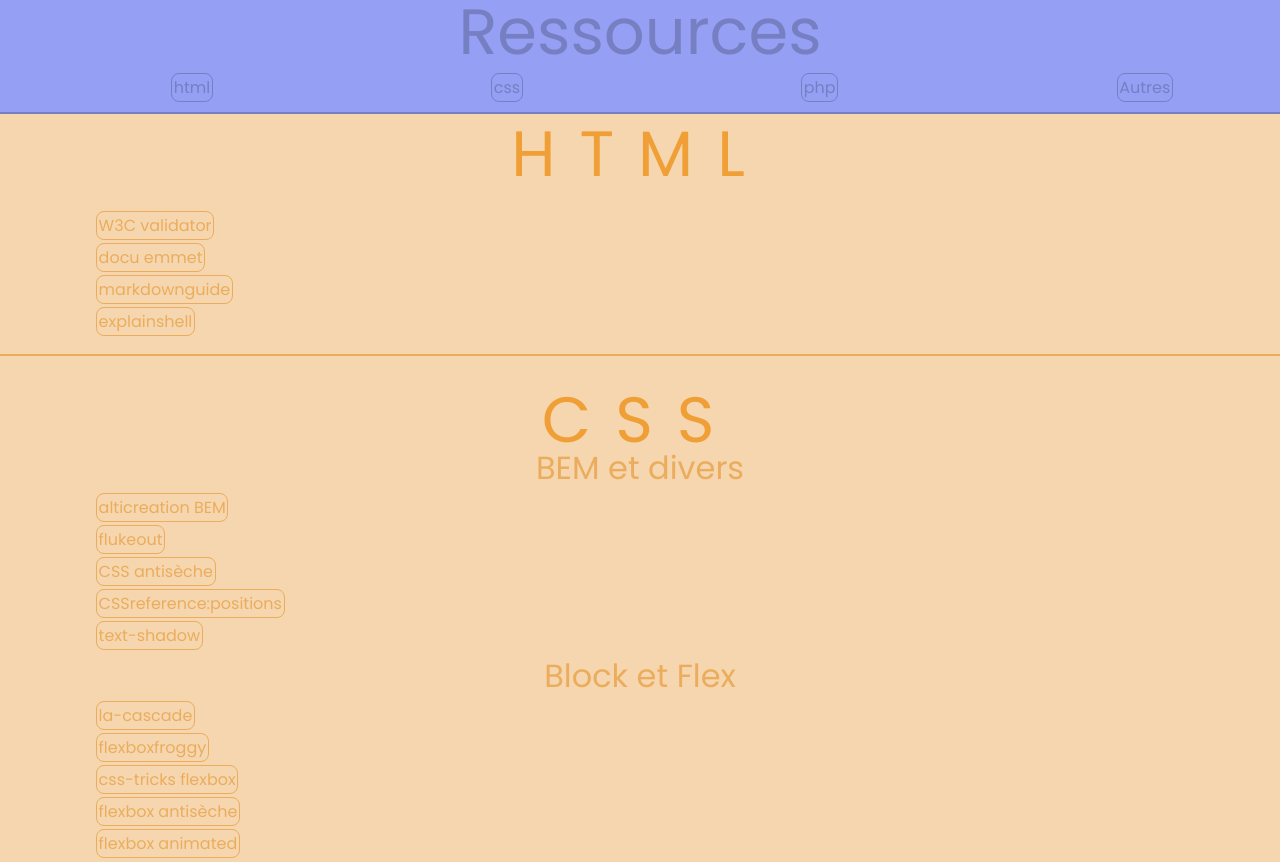
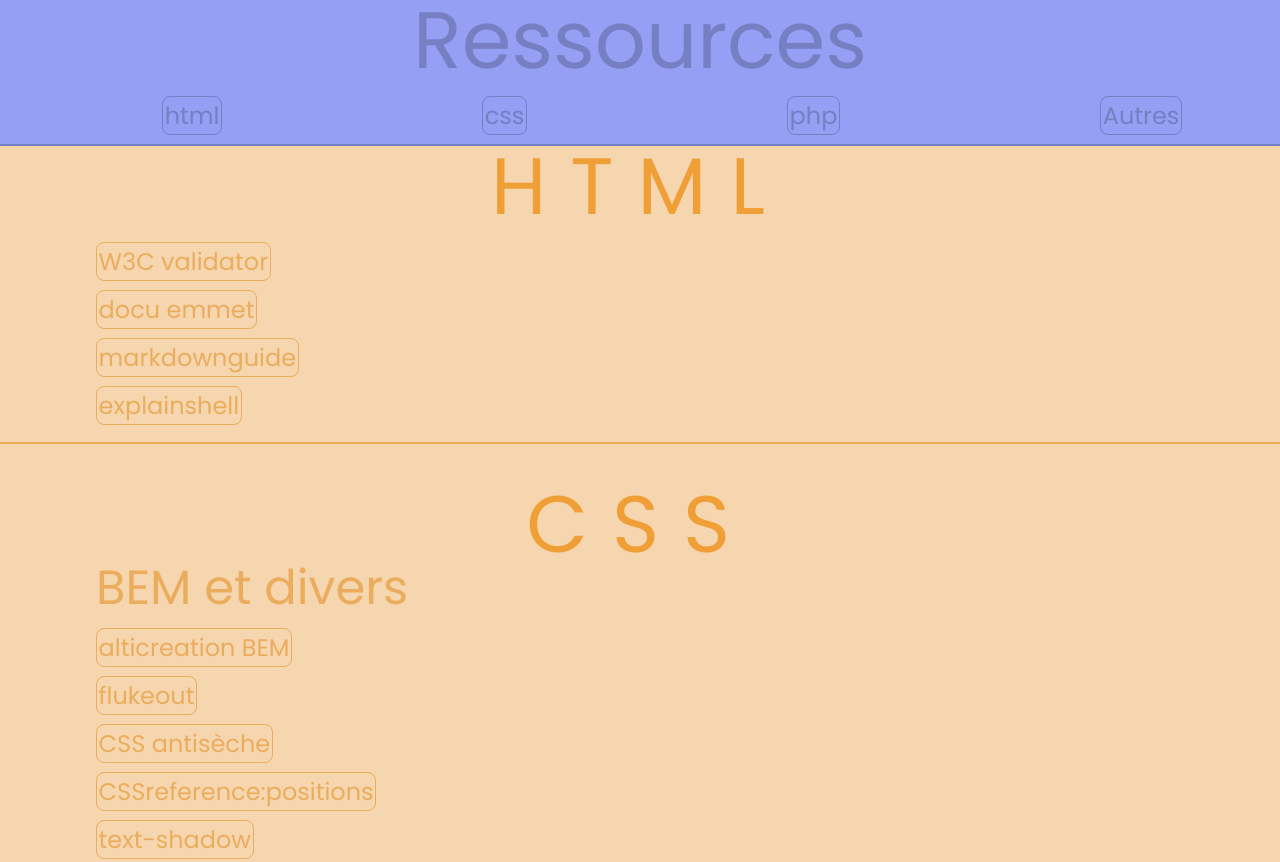
Before and after one commit to BlueHanae/ressources, a plain HTML site: page index.html in a window 1280 px wide. Shown: the top 862 px of the page. Drawn offline with Linux system fonts and the light colour scheme.

Commit message:
augmentation taille font pour 1000px et plus, ancre pas tout à fait au point mais là

```diff
--- a/css/style.css
+++ b/css/style.css
@@ -119,6 +119,10 @@ li{
     text-align: left;
     padding-left: 4rem;
 }
+h2{
+    text-align: left;
+    padding-left: 6rem;
+}
 p{
     padding-left: 3rem;
 }
@@ -128,6 +132,17 @@ p{
 }
 @media (min-width: 1200px) /*desktop*/
 {
-
+li{
+    padding-top: .5rem;
+}
+body{
+    font-size: 1.5rem;
+}
+h1{
+    font-size: 5rem;
+}
+h2{
+    font-size: 3rem;
+}
 }
 /* Dark Theme */
--- a/index.html
+++ b/index.html
@@ -17,18 +17,18 @@
         <h1 class="main-header__title">Ressources</h1>
         <nav>
             <ul class="main-header__nav">
-                <li><a href="#html">html</a></li>
-                <li><a href="#css">css</a></li>
-                <li><a href="#php">php</a></li>
-                <li><a href="#autre">Autres</a></li>
+                <li><a href="#html-anchor">html</a></li>
+                <li><a href="#css-anchor">css</a></li>
+                <li><a href="#php-anchor">php</a></li>
+                <li><a href="#autre-anchor">Autres</a></li>
             </ul>
         </nav>
     </header>
 
     <section class="html">
         <header class="html__header">
+            <a class="anchor" id="html-anchor"></a>
             <h1> HTML </h1>
-            <a class="anchor"></a>
         </header>
                 <ul>
                     <li><a href="https://validator.w3.org/" target="_blank">W3C validator</a></li>
@@ -39,7 +39,7 @@
     </section>
     <section class="css">
         <header class="css__header">
-            <a class="anchor"></a>
+            <a class="anchor" id="css-anchor"></a>
             <h1> CSS </h1>
         </header>
             <h2>BEM et divers</h2>
@@ -68,7 +68,7 @@
     </section>
     <section class="php">
         <header class="php__header">
-            <a class="anchor"></a>
+            <a class="anchor" id="php-anchor"></a>
             <h1> PHP </h1>
         </header>
                 <ul>
@@ -83,7 +83,7 @@
     </section>
     <section class="autre">
         <header class="autre__header">
-            <a class="anchor"></a>
+            <a class="anchor" id="autre-anchor"></a>
             <h1> Autres </h1>
         </header>
                 <ul>
```
